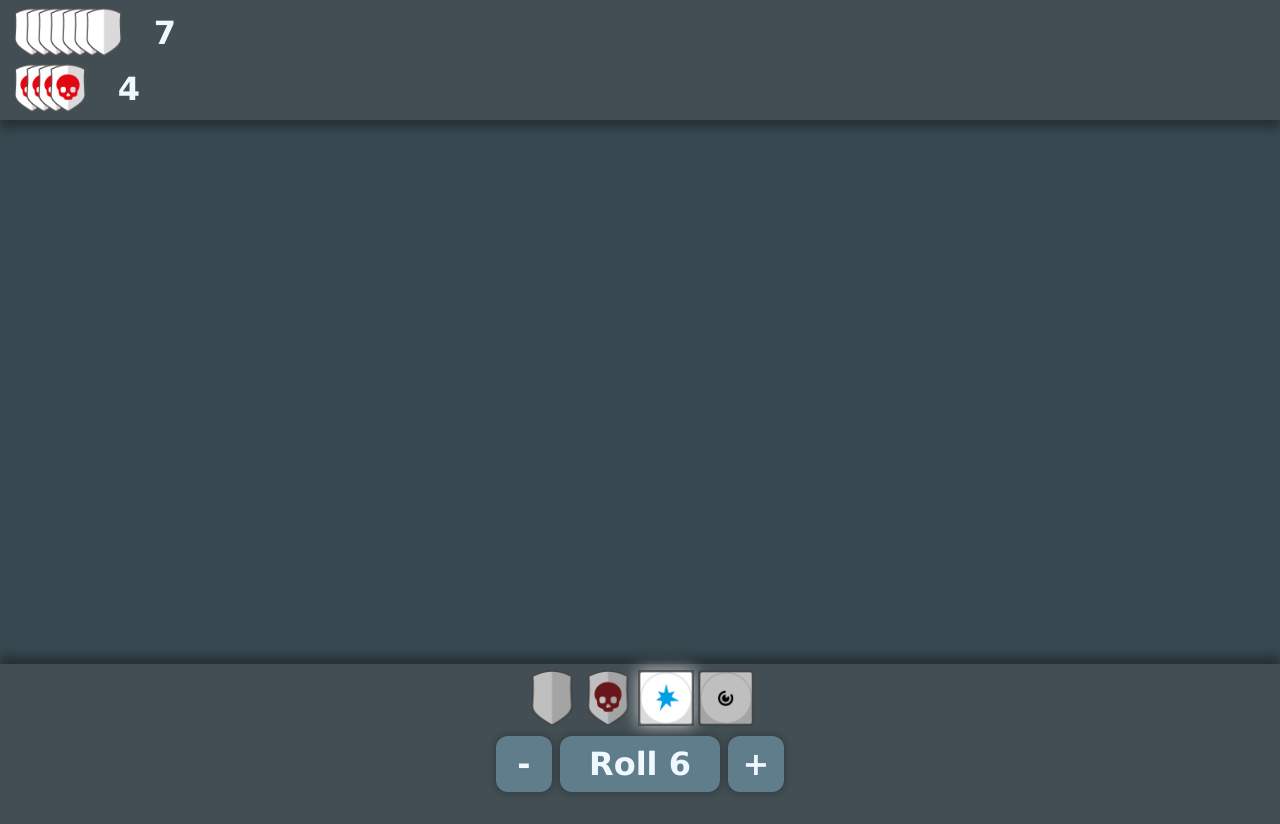
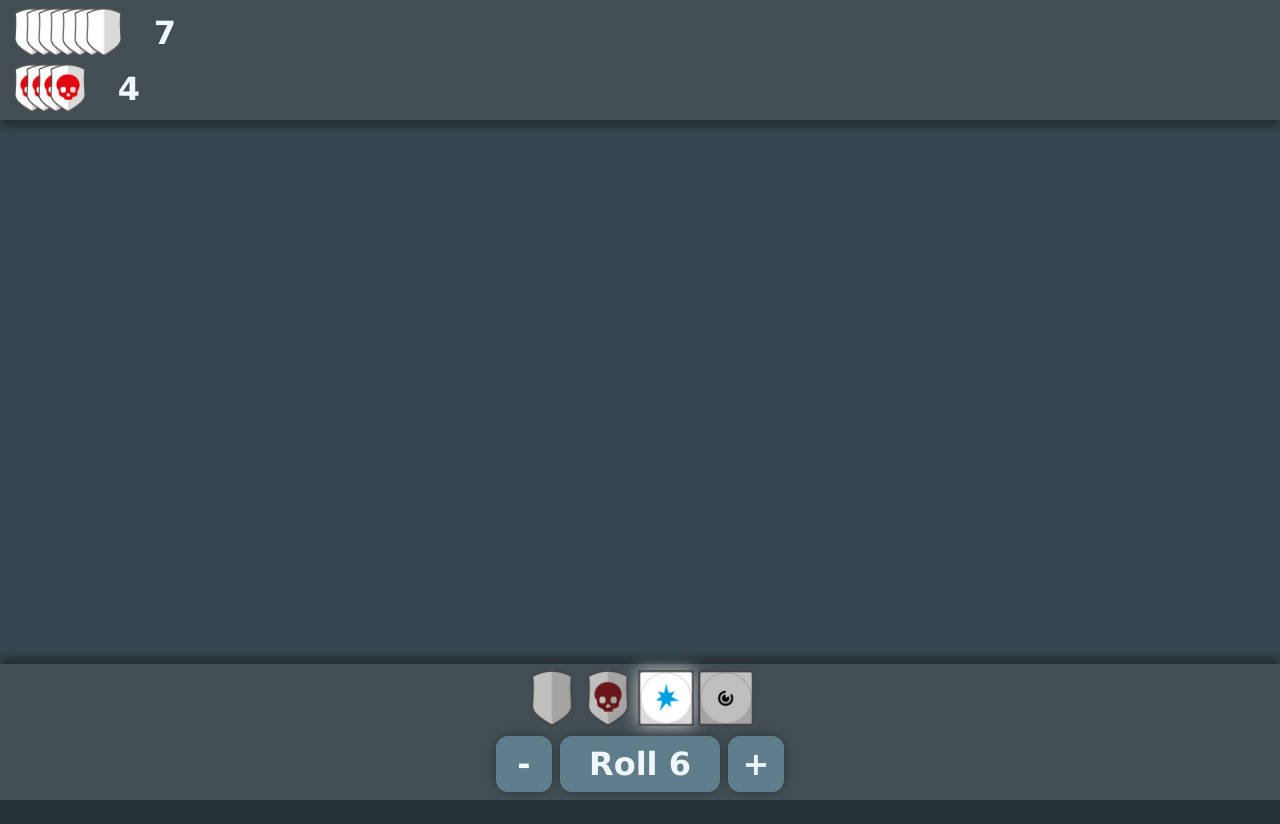
Before and after one commit to jonathan-wideman/time-stories-dice, a plain HTML site: page index.html in a window 1280 px wide. After the commit the page ends 800 px from the top, so only its background shows below. Drawn offline with Linux system fonts and the light colour scheme.

Commit message:
Fixed height

```diff
--- a/styles.css
+++ b/styles.css
@@ -65,7 +65,7 @@ li {
     z-index: 90;
     margin: 0 auto;
     width: 100vw;
-    height: 20vh;
+    height: 17vh;
     background-color: rgba(66, 78, 83, 50);
     box-shadow: 0 -1vh 1vh 0 #00000050;
 }
```
